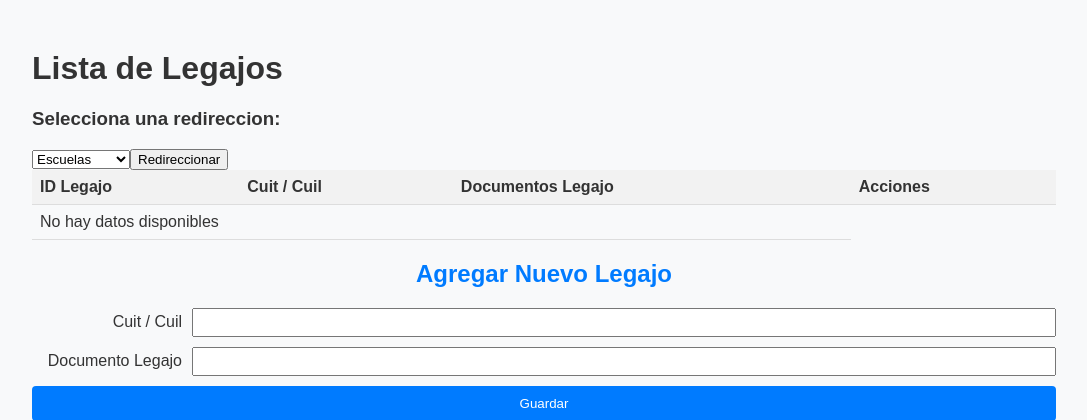
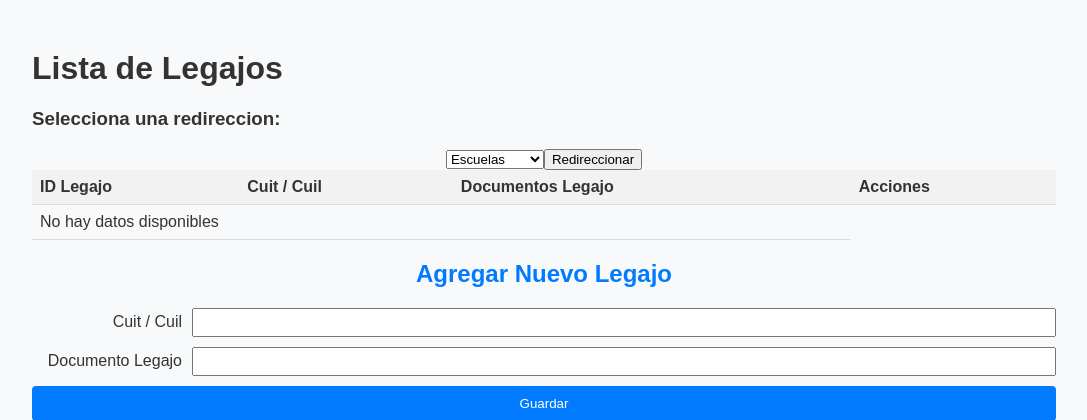
Before and after one commit to Taxx354/consejo, a PHP site: page /legajo/legajo.php in a window 1280 px wide. Shown: the top 420 px of the page, without its empty margins (96-1183 px from the left). Run offline with PHP 8.4, Linux system fonts and the light colour scheme; data that the repository does not hold is empty.

Commit message:
Update estilo.css

```diff
--- a/estilo.css
+++ b/estilo.css
@@ -49,3 +49,7 @@ button {
 button:hover {
     background-color: #0056b3;
 }
+
+form {
+    text-align: center;
+}
```
